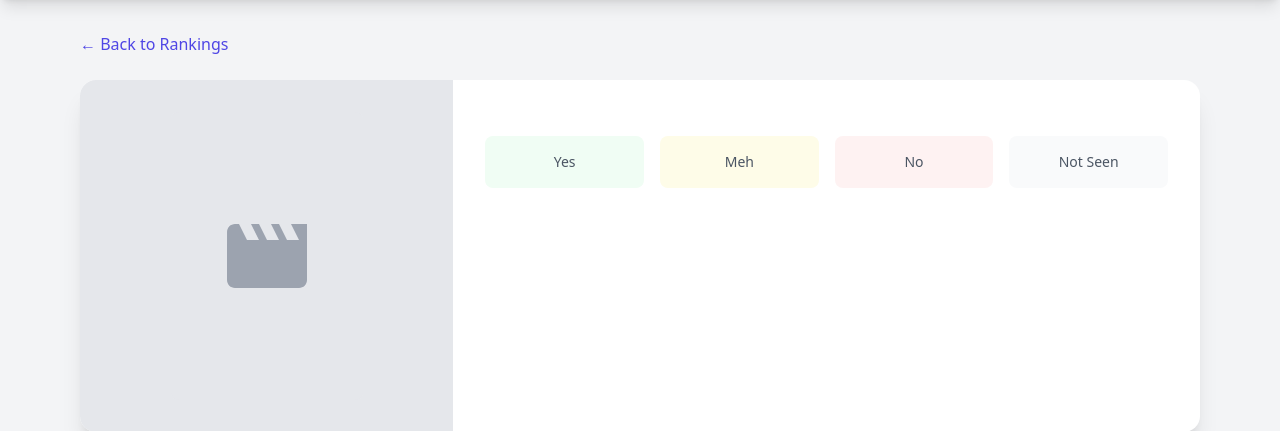
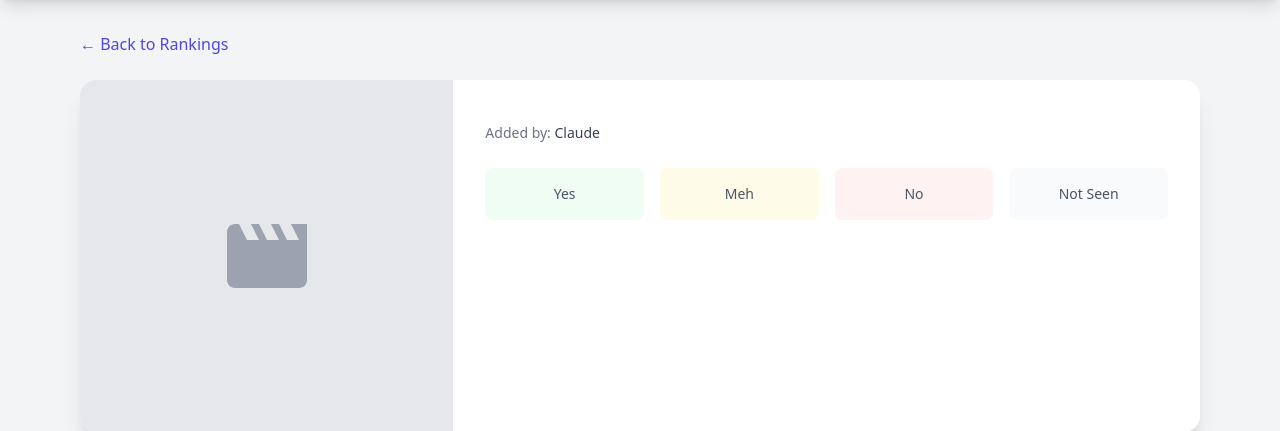
Before and after one commit to chnm/popquiz, a Django app: template catalog/templates/catalog/movie_detail.html in a window 1280 px wide. Shown: the part 71-502 px from the top of the page. Run offline with Django 5.2, Linux system fonts and the light colour scheme; the template is opened without the code that fills it, so the values that code supplies are empty; some libraries are stand-ins or nearby versions.

Commit message:
Add 'Added by' attribution for movies with Claude as default
- Added "Added by" field to movie detail page showing which user added the movie
- Display "Claude" for programmatically added movies (where added_by is NULL)
- Updated home page recent activity feed to include script-added movies
- Activity feed now shows "Claude added" for movies with NULL added_by
- Movie detail page shows "Added by: Claude" for script-added movies
- Movie detail page shows "Added by: [User Name]" (linked to profile) for user-added movies

This change provides transparency about movie sources and gives credit
to both human contributors and programmatic additions. Going forward,
all script-added movies are attributed to "Claude" in the UI.

Currently in database:
- 246 movies added by scripts (shown as "Claude")
- 293 movies added by users (shown with user names)

🤖 Generated with [Claude Code](https://claude.com/claude-code)

Co-Authored-By: Claude <noreply@anthropic.com>

```diff
--- a/catalog/templates/catalog/home.html
+++ b/catalog/templates/catalog/home.html
@@ -377,7 +377,11 @@
                     <!-- Activity Content -->
                     <div class="flex-grow min-w-0">
                         <p class="text-sm text-gray-800">
-                            <span class="font-medium">{{ activity.user|display_name:request.user }}</span>
+                            {% if activity.user %}
+                                <span class="font-medium">{{ activity.user|display_name:request.user }}</span>
+                            {% else %}
+                                <span class="font-medium">Claude</span>
+                            {% endif %}
                             {% if activity.type == 'vote' %}
                                 {% if activity.choice == 'yes' %}
                                     <span class="text-green-600 font-semibold">loved</span>
--- a/catalog/templates/catalog/movie_detail.html
+++ b/catalog/templates/catalog/movie_detail.html
@@ -36,6 +36,19 @@
             {% if item.year %}
                 <p class="text-xl text-gray-500 mb-4">{{ item.year }}</p>
             {% endif %}
+
+            <!-- Added By -->
+            <div class="mb-4">
+                <span class="text-sm text-gray-500">Added by: </span>
+                {% if item.added_by %}
+                    <a href="{% url 'profile' item.added_by.username %}" class="text-sm text-indigo-600 hover:underline">
+                        {{ item.added_by|display_name:request.user }}
+                    </a>
+                {% else %}
+                    <span class="text-sm text-gray-700 font-medium">Claude</span>
+                {% endif %}
+            </div>
+
             {% if item.imdb_url %}
                 <a href="{{ item.imdb_url }}" target="_blank" class="text-indigo-600 hover:underline mb-6 inline-block">View on IMDB</a>
             {% endif %}
```
Also changed, not shown: catalog/views.py (+3 -4 lines).
